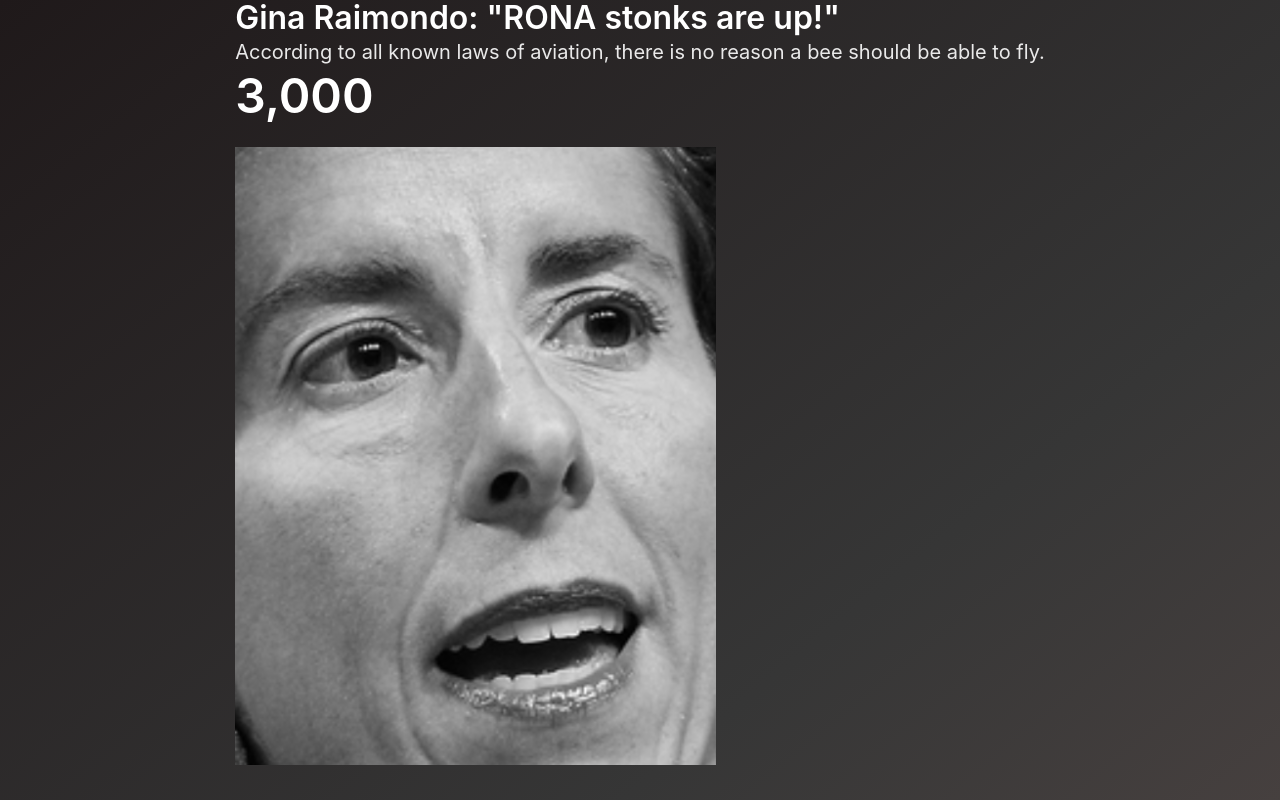
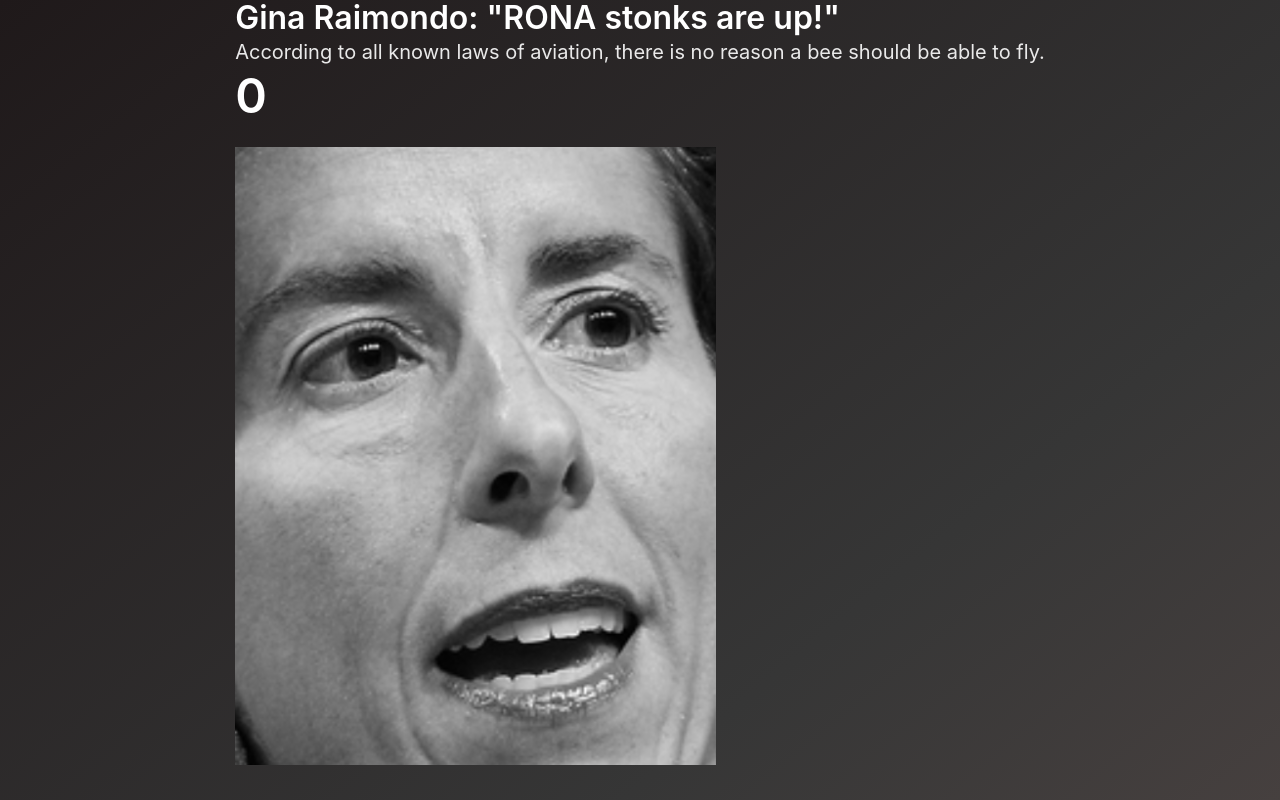
Before and after one commit to akc8012/gina-rona-app, a Preact app: page / in a window 1280 px wide. Built offline with nearby package versions, Linux system fonts and the light colour scheme; no server answers.

Commit message:
Gina, your days are numbered

```diff
--- a/src/main.tsx
+++ b/src/main.tsx
@@ -1,10 +1,19 @@
 import { h, render } from 'preact';
-import gina from './assets/two.png'; // TODO: why is there an error?
+import { useState, useEffect } from 'preact/hooks';
+
+// TODO: Why is there an error?
+import gina from './assets/two.png';
 import 'bulma/css/bulma.css'
-// import './style.scss'
-// import '@fortawesome/fontawesome-free/css/all.css';
 
 function App() {
+	const [stonks, setStonks] = useState(0);
+
+	useEffect(() => {
+		fetch('https://covidtracking.com/api/states?state=ri')
+			.then((response: any) => response.json())
+			.then((data) => setStonks(data.positive));
+	});
+
 	return (
 		<section class='hero is-dark is-bold is-fullheight'>
 			<div class='container'>
@@ -14,7 +23,7 @@ function App() {
 				<p class='subtitle'>
 					According to all known laws of aviation, there is no reason a bee should be able to fly.
 				</p>
-				<h1 class='title is-1'>3,000</h1>
+				<h1 class='title is-1'>{stonks}</h1>
 				<img src={gina} />
 			</div>
 		</section>
```
